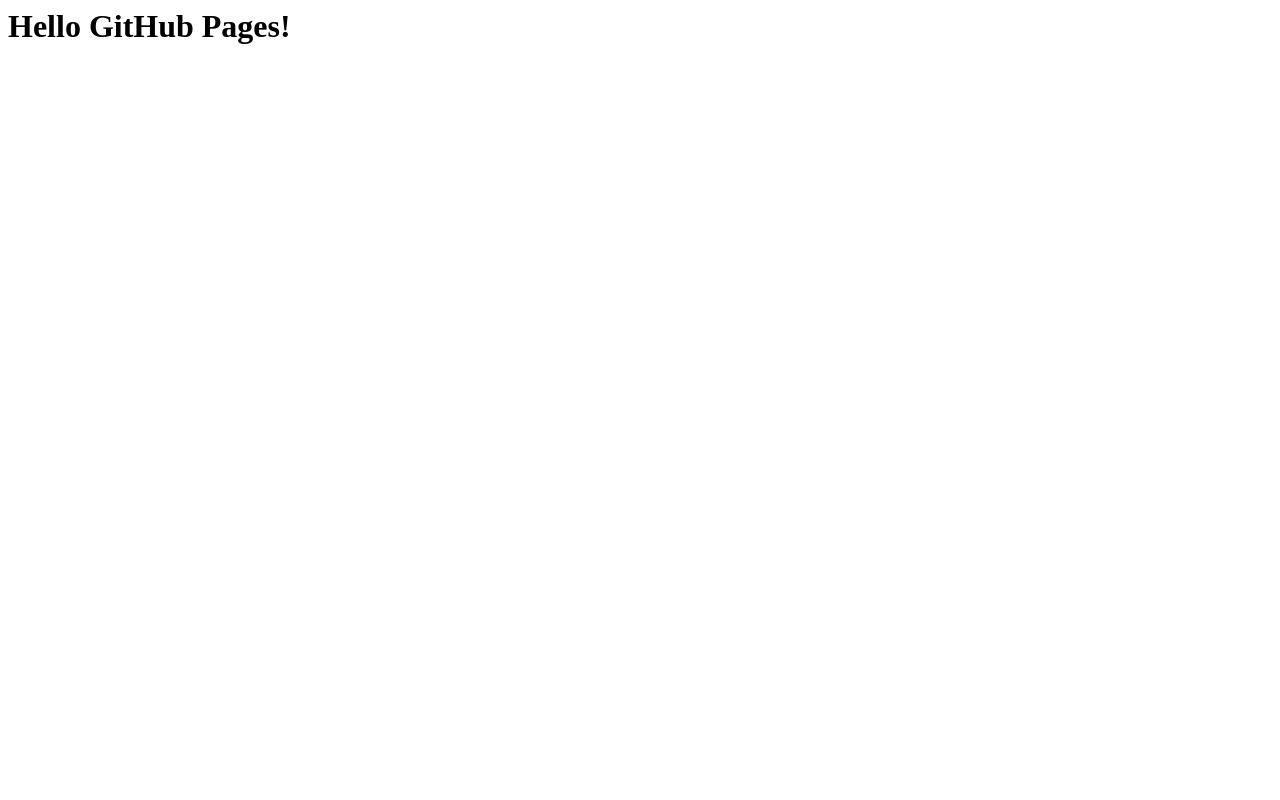
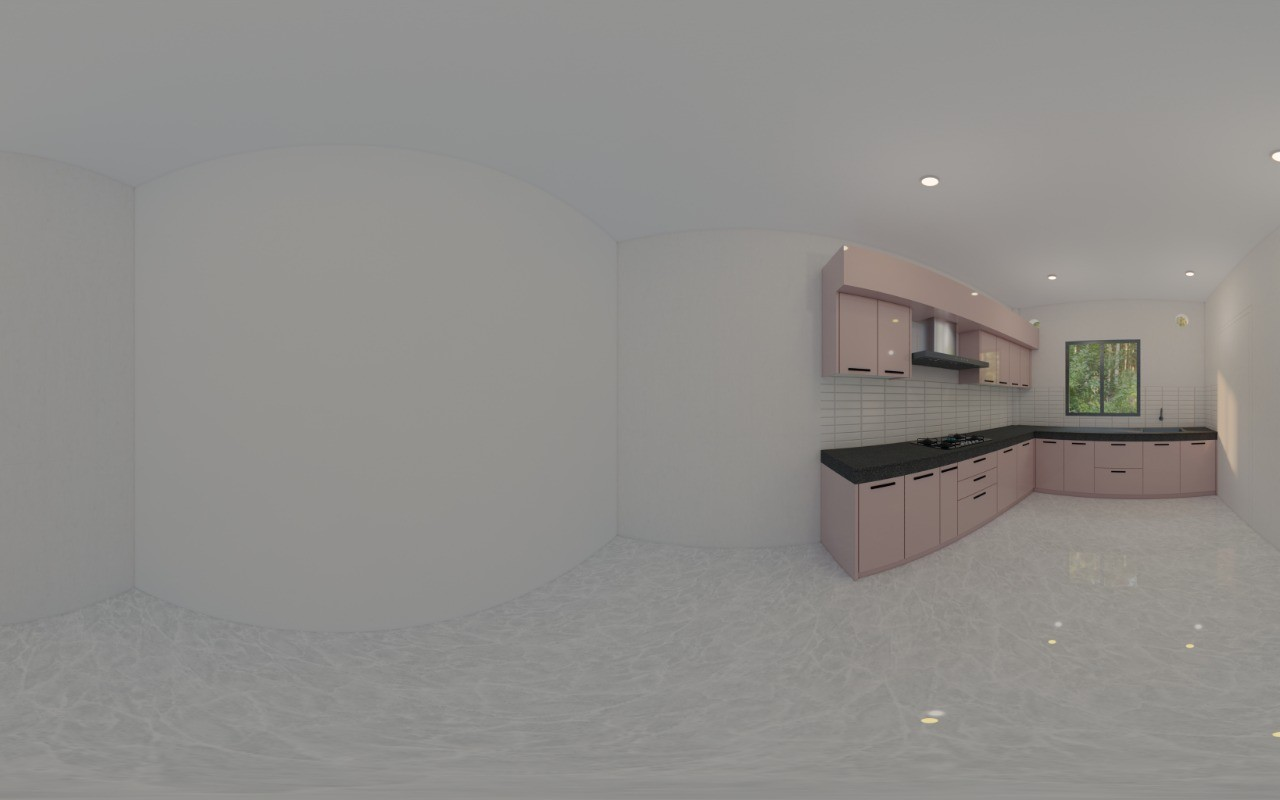
Before and after one commit to deemodularkitchen-cell/Showroom, a plain HTML site: page index.html in a window 1280 px wide. Drawn offline with Linux system fonts and the light colour scheme.

Commit message:
Update index.html

```diff
--- a/index.html
+++ b/index.html
@@ -1 +1,22 @@
-<h1>Hello GitHub Pages!</h1>
+<!DOCTYPE html>
+<html lang="en">
+<head>
+  <meta charset="UTF-8">
+  <meta name="viewport" content="width=device-width, initial-scale=1.0">
+  <title>Panorama Showroom</title>
+  <style>
+    body, html {
+      margin: 0; padding: 0; height: 100%; overflow: hidden;
+      background-color: #000;
+    }
+    #panorama {
+      width: 100%;
+      height: 100%;
+      object-fit: cover;
+    }
+  </style>
+</head>
+<body>
+  <img id="panorama" src="panorama.jpg" alt="Panorama View">
+</body>
+</html>
```
